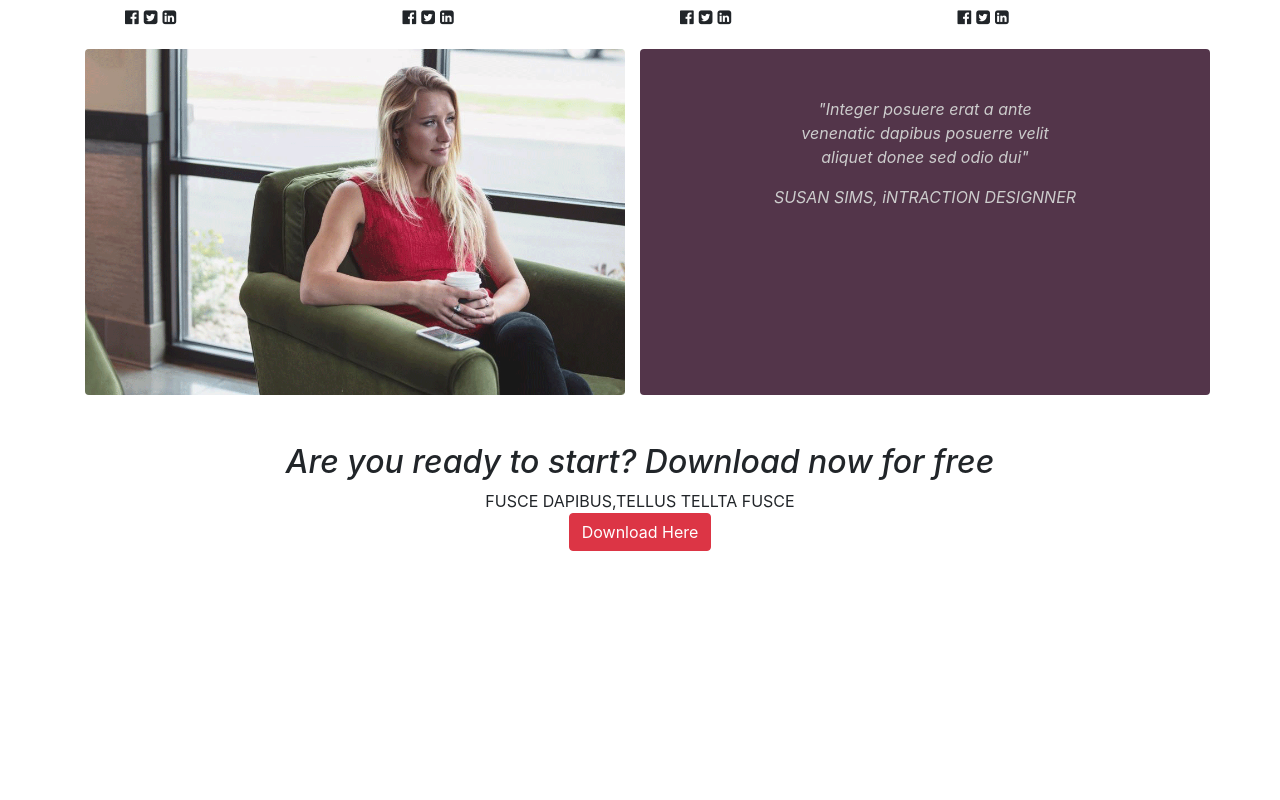
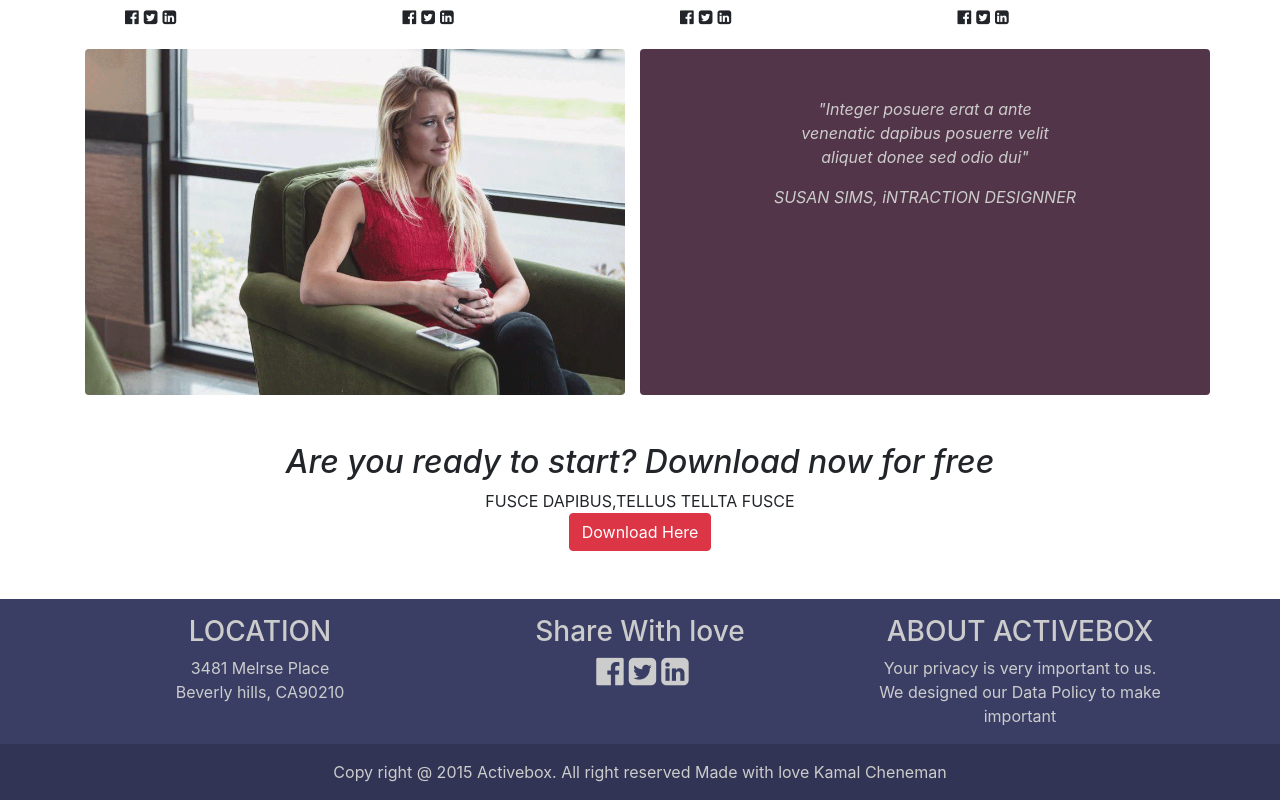
Before and after one commit to Suleman97/react-app, a React (Create React App) app: page / in a window 1280 px wide. Shown: the part 1950-2750 px from the top of the page. Before the commit the page ends 2501 px from the top, so only its background shows below. Built offline with nearby package versions, Linux system fonts and the light colour scheme.

Commit message:
Footer is designed and ready to for commit

```diff
--- a/src/App.js
+++ b/src/App.js
@@ -7,6 +7,7 @@ import WorkCollage from "./components/Collage/collage";
 import TeamCard from "./components/Team/team";
 import CustomSlider from "./components/Slider/slider";
 import DownloadBanner from "./components/Download_banner/download";
+import Footer from "./components/Footer/footer";
 
 function App() {
   return (
@@ -38,6 +39,7 @@ Data Policy to make importan" />
 
     <CustomSlider />
     <DownloadBanner />
+    <Footer />
     </div>
   );
 }
--- /dev/null
+++ b/src/components/Footer/footer.css
@@ -0,0 +1,12 @@
+.div6{
+    background:#3a3e64;
+}
+
+.white-color{
+    color:#CCC;
+}
+
+.div7{
+	background:#313454;
+
+}
--- /dev/null
+++ b/src/components/Footer/footer.js
@@ -0,0 +1,52 @@
+import React from "react";
+import "./footer.css";
+import 'bootstrap/dist/css/bootstrap.css';
+
+class Footer extends React.Component{
+    render(){
+        return(
+            <React.Fragment>
+                <div className="footer div6">
+                    <div className="container mt-5">
+                        <div className="row">
+                            <div class="col-md-4 mt-3">
+                                <center><h3 className="white-color">LOCATION</h3>
+        	                        <p className="white-color">3481 Melrse Place<br/> Beverly hills, CA90210</p>
+                                </center>
+                            </div>
+                            <div class="col-md-4 mt-3">
+                                <center>
+                                    <h3 className="white-color">Share With love</h3>
+                                    <i className="fa fa-facebook-official fa-2x pad white-color" aria-hidden="true"></i>
+                                    <i className="fa fa-twitter-square fa-2x pad white-color" aria-hidden="true"></i>
+                                    <i className="fa fa-linkedin-square fa-2x pad white-color" aria-hidden="true"></i>
+                                </center>
+                            </div>
+                            <div class="col-md-4 mt-3">
+    	                        <center><h3 className="white-color">ABOUT ACTIVEBOX</h3>
+                                    <p className="white-color">Your privacy is very important to us. <br/> We designed our
+                                    Data Policy to make important</p>
+                                </center>
+                            </div>
+                        </div>
+	                </div>
+                    <div class="container-fluid div7">
+                        <div className="container">
+                            <div className="row">
+                                <div className="col-md-12 mt-3">
+                                    <center>
+                                        <p className="white-color">Copy right @ 2015 Activebox.
+                                        All right reserved Made with love Kamal Cheneman</p>
+                                    </center>
+                                </div>
+                            </div>
+                        </div>
+                    </div>
+
+                 </div>
+            </React.Fragment>
+        );
+    }
+}
+
+export default Footer;
```
